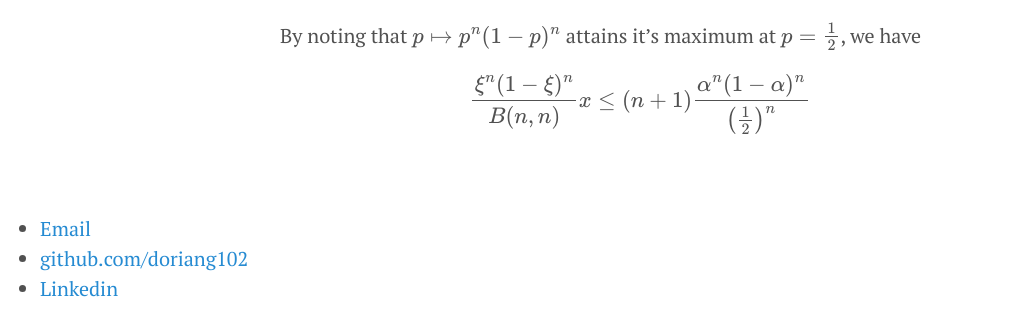
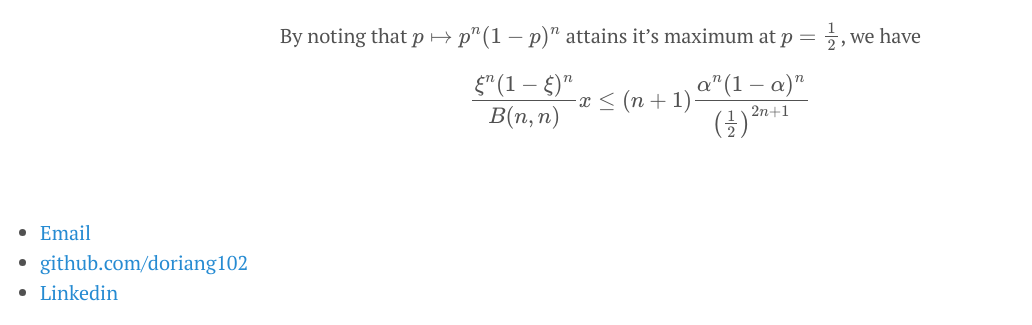
Before and after one commit to doriang102/doriang102.github.io, a Jekyll site: the page built from _posts/2017-06-10-hypothesis-testing-part-2.md, in a window 1280 px wide and 900 px high, scrolled down 2249 px. Shown: the part 572-897 px from the top of the window, without its empty margins (0-1032 px from the left). Built offline with Jekyll 4.4.1, drawn with Linux system fonts in a browser that asks for light colours; our own code applies the rules of GitHub Pages for plain Markdown files; formulas are drawn with MathJax 3.

Commit message:
Update 2017-06-10-hypothesis-testing-part-2.md

```diff
--- a/_posts/2017-06-10-hypothesis-testing-part-2.md
+++ b/_posts/2017-06-10-hypothesis-testing-part-2.md
@@ -75,4 +75,4 @@ $$ \int_0^1 p^n (1-p)^n dp \geq \left(\frac{1}{2}\right)^n\int_0^{1/2} p^ndp = \
 
 By noting that $$p \mapsto p^n (1-p)^n$$ attains it's maximum at $$p = \frac{1}{2}$$, we have
 
-$$ \frac{\xi^n (1-\xi)^n}{B(n,n)}x \leq (n+1)\frac{\alpha^n (1-\alpha)^n}{\left(\frac{1}{2}\right)^n}$$
+$$ \frac{\xi^n (1-\xi)^n}{B(n,n)}x \leq (n+1)\frac{\alpha^n (1-\alpha)^n}{\left(\frac{1}{2}\right)^{2n+1}}$$
```
